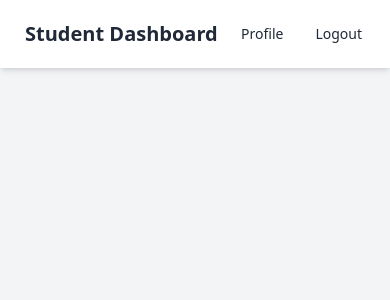
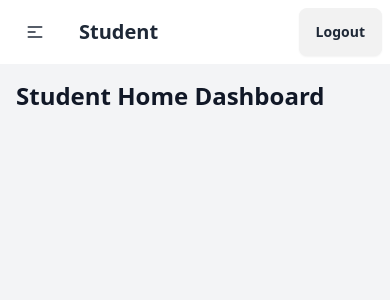
Before and after one commit to sebs-commits/comp308-lab1, a React (Vite) app in the folder frontend/: page /student in a window 390 px wide. Shown: the top 300 px of the page. Built offline with nearby package versions, Linux system fonts and the light colour scheme.

Commit message:
style: refactored student nav

```diff
--- a/frontend/src/components/student/StudentHome.jsx
+++ b/frontend/src/components/student/StudentHome.jsx
@@ -7,7 +7,9 @@
         <div className="min-h-screen bg-gray-100">
             <StudentNav />
             <div className="container mx-auto p-4">
-
+                <h1 className="text-2xl font-semibold text-gray-900">Student Home Dashboard</h1>
+                <div className="grid grid-cols-1 md:grid-cols-3 gap-4">
+                </div>
             </div>
         </div>
     );
--- a/frontend/src/components/student/StudentNav.jsx
+++ b/frontend/src/components/student/StudentNav.jsx
@@ -1,16 +1,41 @@
 const StudentNav = () => {
     return (
-        <div className="navbar bg-base-100 shadow-md">
-            <div className="flex-1">
-                <a className="btn btn-ghost text-xl">Student Dashboard</a>
+    <div class="navbar bg-base-100">
+        <div class="navbar-start">
+            <div class="dropdown">
+            <div tabindex="0" role="button" class="btn btn-ghost lg:hidden">
+                <svg
+                xmlns="http://www.w3.org/2000/svg"
+                class="h-5 w-5"
+                fill="none"
+                viewBox="0 0 24 24"
+                stroke="currentColor">
+                <path
+                    stroke-linecap="round"
+                    stroke-linejoin="round"
+                    stroke-width="2"
+                    d="M4 6h16M4 12h8m-8 6h16" />
+                </svg>
             </div>
-            <div className="flex-none">
-                <ul className="menu menu-horizontal px-1">
-                    <li><a>Profile</a></li>
-                    <li><a>Logout</a></li>
-                </ul>
+            <ul
+                tabindex="0"
+                class="menu menu-sm dropdown-content bg-base-100 rounded-box z-[1] mt-3 w-52 p-2 shadow">
+                <li><a>My Courses</a></li>
+                <li><a>Profile</a></li>
+            </ul>
             </div>
+            <a class="btn btn-ghost text-xl">Student</a>
         </div>
+        <div class="navbar-center hidden lg:flex">
+            <ul class="menu menu-horizontal px-1">
+            <li><a>My Courses</a></li>
+            <li><a>Profile</a></li>
+            </ul>
+        </div>
+        <div class="navbar-end">
+            <a class="btn">Logout</a>
+        </div>
+    </div>
     );
 };
 
```
